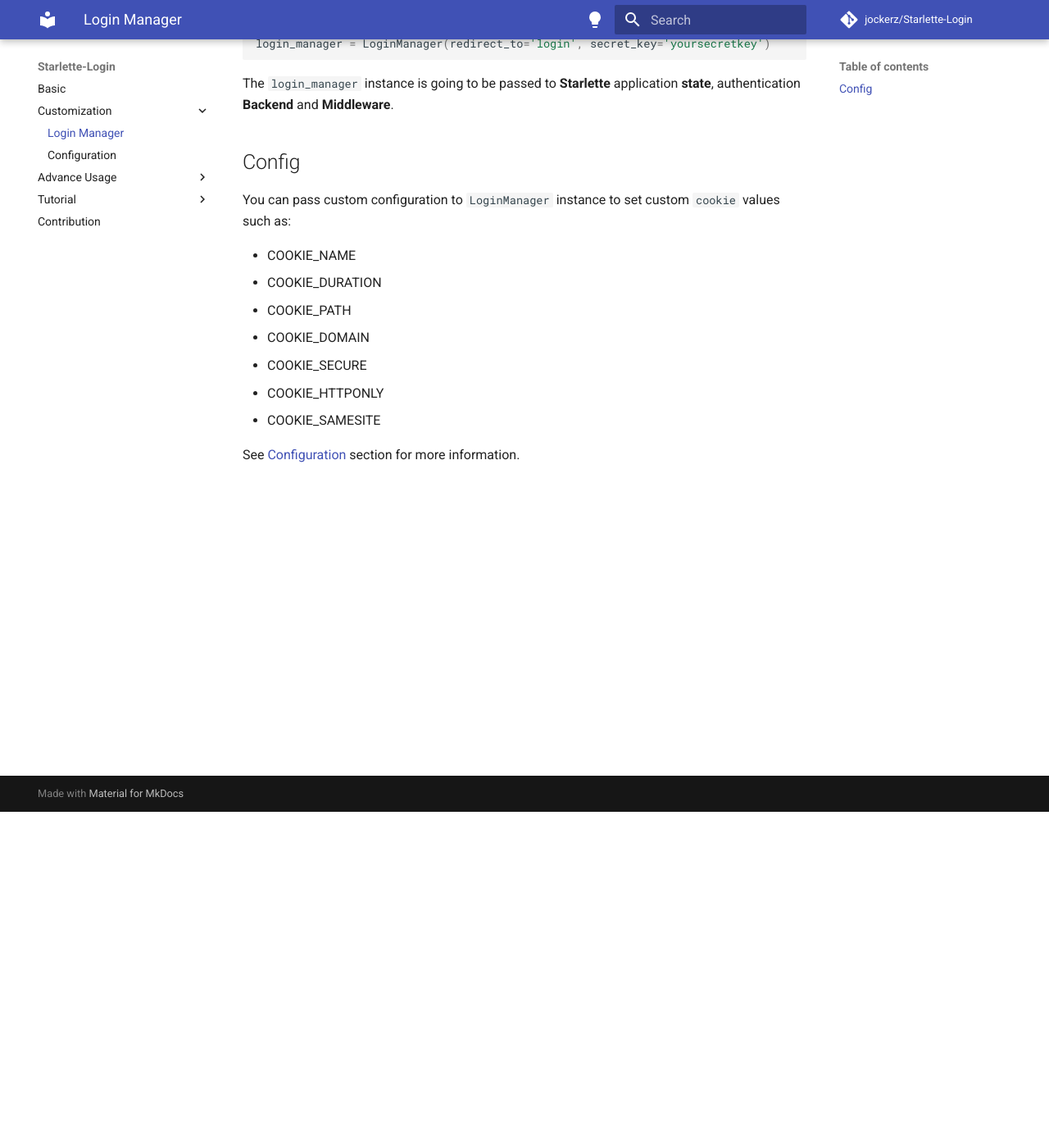
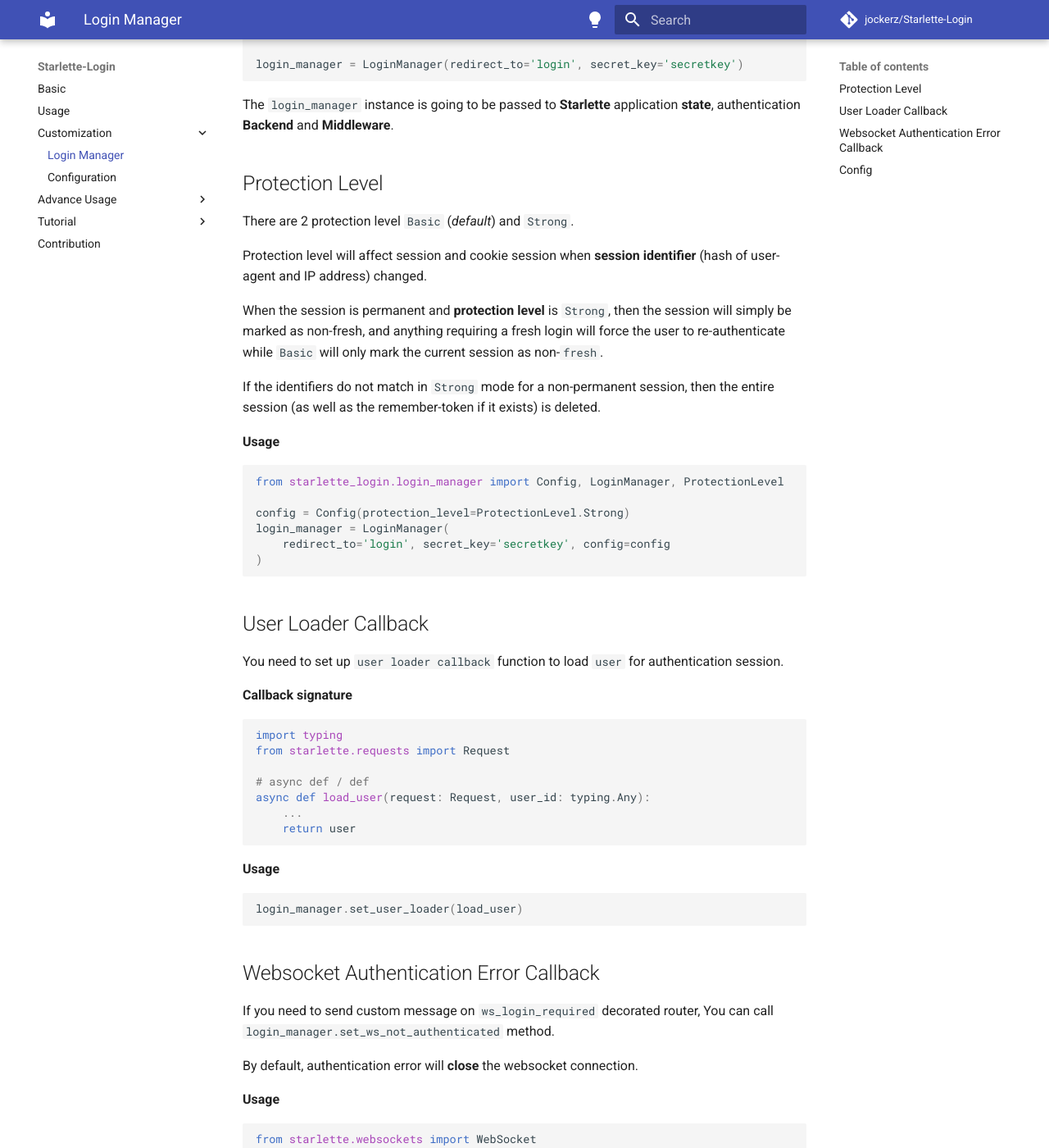
Before and after one commit to jockerz/Starlette-Login, an MkDocs documentation site: the page built from docs/custom/login-manager.md, in a window 1280 px wide and 1400 px high, scrolled down 410 px. Shown: the whole window at 82% size. Built offline with MkDocs 1.6.1 and Material for MkDocs 9.7.7, drawn with Linux system fonts in a browser that asks for light colours; comment, search, counter and statistics services are not loaded; some of the changed text lies outside the part shown.

Commit message:
update on documentation and ready for websocket

````diff
--- a/docs/custom/login-manager.md
+++ b/docs/custom/login-manager.md
@@ -2,9 +2,9 @@
 
 `LoginManager` is where we set the configuration for authentication.
 
-Upon creating the instance, `redirect_to` property must be provided.
-This property is url name of __redirect route__ that authentication is
-required error redirected to.
+When creating the instance, `redirect_to` and `secret_key` argument must be provided.
+This `redirect_to` parameter is url name of __redirect route__ that authentication is
+required error will be redirected to.
 
 `redirect_to` value is either:
 
@@ -14,11 +14,82 @@ required error redirected to.
 ```python
 from starlette_login.login_manager import LoginManager
 
-login_manager = LoginManager(redirect_to='login', secret_key='yoursecretkey')
+login_manager = LoginManager(redirect_to='login', secret_key='secretkey')
 ```
 
-The `login_manager` instance is going to be passed to **Starlette** application **state**, authentication __Backend__ and __Middleware__.
+The `login_manager` instance is going to be passed to **Starlette**
+application **state**, authentication __Backend__ and __Middleware__.
 
+
+## Protection Level
+
+There are 2 protection level `Basic` (_default_) and `Strong`.
+
+Protection level will affect session and cookie session
+when __session identifier__ (hash of user-agent and IP address) changed.
+
+When the session is permanent and __protection level__ is `Strong`,
+then the session will simply be marked as non-fresh,
+and anything requiring a fresh login will force the user
+to re-authenticate while `Basic` will only mark
+the current session as non-`fresh`.
+
+If the identifiers do not match in `Strong` mode for a non-permanent session,
+then the entire session (as well as the remember-token if it exists) is deleted.
+
+__Usage__
+
+```python
+from starlette_login.login_manager import Config, LoginManager, ProtectionLevel
+
+config = Config(protection_level=ProtectionLevel.Strong)
+login_manager = LoginManager(
+    redirect_to='login', secret_key='secretkey', config=config
+)
+```
+
+
+## User Loader Callback
+
+You need to set up `user loader callback` function to load `user` for authentication session.
+
+__Callback signature__
+
+```python
+import typing
+from starlette.requests import Request
+
+# async def / def
+async def load_user(request: Request, user_id: typing.Any):
+    ...
+    return user
+```
+
+__Usage__
+
+```python
+login_manager.set_user_loader(load_user)
+```
+
+## Websocket Authentication Error Callback
+
+If you need to send custom message on `ws_login_required` decorated router,
+You can call `login_manager.set_ws_not_authenticated` method.
+
+By default, authentication error will __close__ the websocket connection.
+
+__Usage__
+
+```python
+from starlette.websockets import WebSocket
+
+async def custom_ws_auth_error(websocket: WebSocket):
+    await websocket.send_text('not authenticated')
+    await websocket.close()
+
+
+login_manager.set_ws_not_authenticated(custom_ws_auth_error)
+```
 
 ## Config
 
@@ -33,4 +104,4 @@ You can pass custom configuration to `LoginManager` instance to set custom `cook
  - COOKIE_SAMESITE
 
 
-See [Configuration](/advance/configuration) section for more information.
+See [Configuration](./configuration.md) section for more information.
--- a/mkdocs.yml
+++ b/mkdocs.yml
@@ -29,6 +29,7 @@ edit_uri: ""
 
 nav:
   - Basic: index.md
+  - Usage: usage.md
   - Customization:
     - Login Manager: custom/login-manager.md
     - Configuration: custom/configuration.md
--- a/starlette_login/__init__.py
+++ b/starlette_login/__init__.py
@@ -1 +1 @@
-__version__ = "0.1.4"
+__version__ = "0.1.5"
````
Also changed, not shown: docs/advance/decorators.md (+2 -1 lines), docs/custom/middleware.md (+10 -0 lines), docs/index.md (+8 -8 lines), docs/middleware.md (deleted, +0 -10 lines), docs/tutorial/sqladmin.md (+1 -2 lines), docs/usage.md (added, +118 -0 lines), 6 other files.
